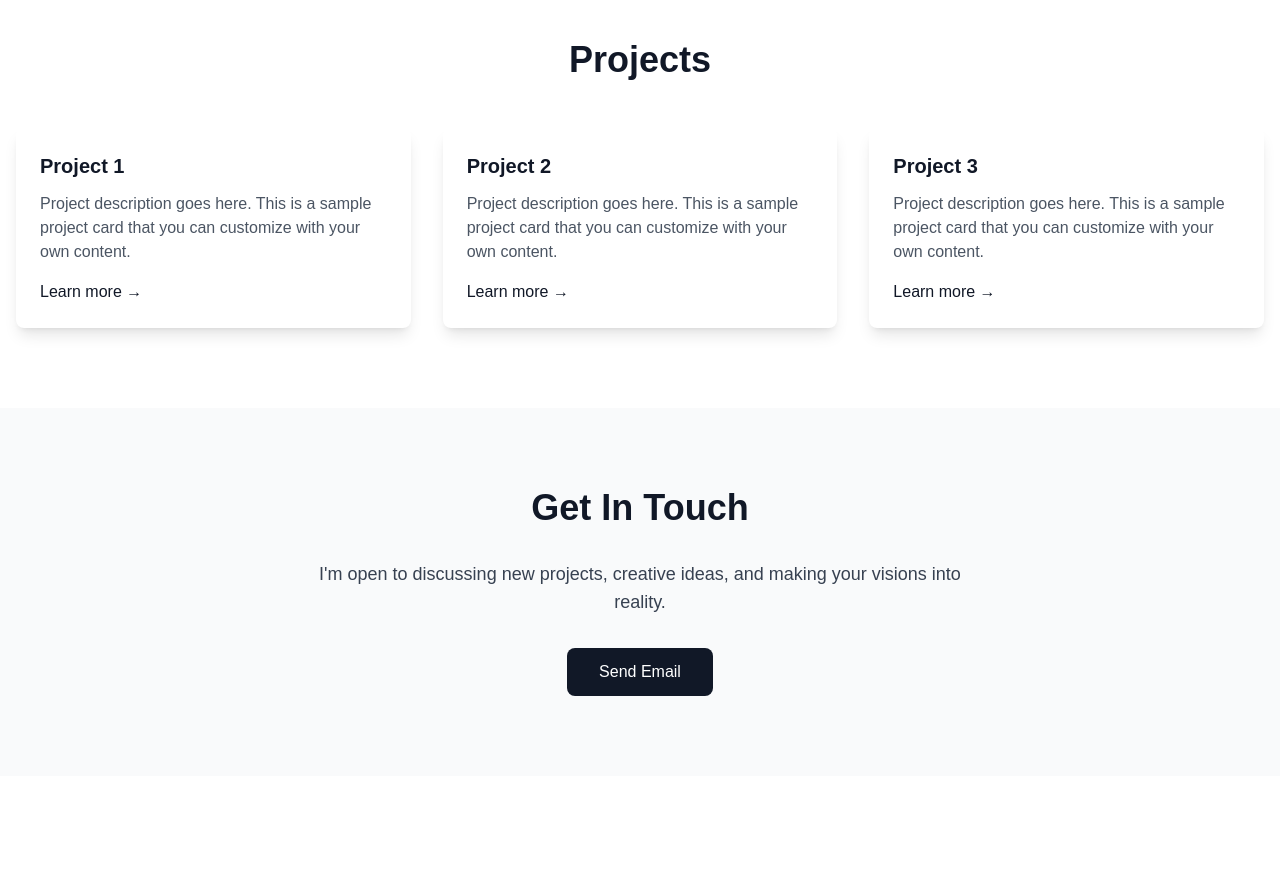
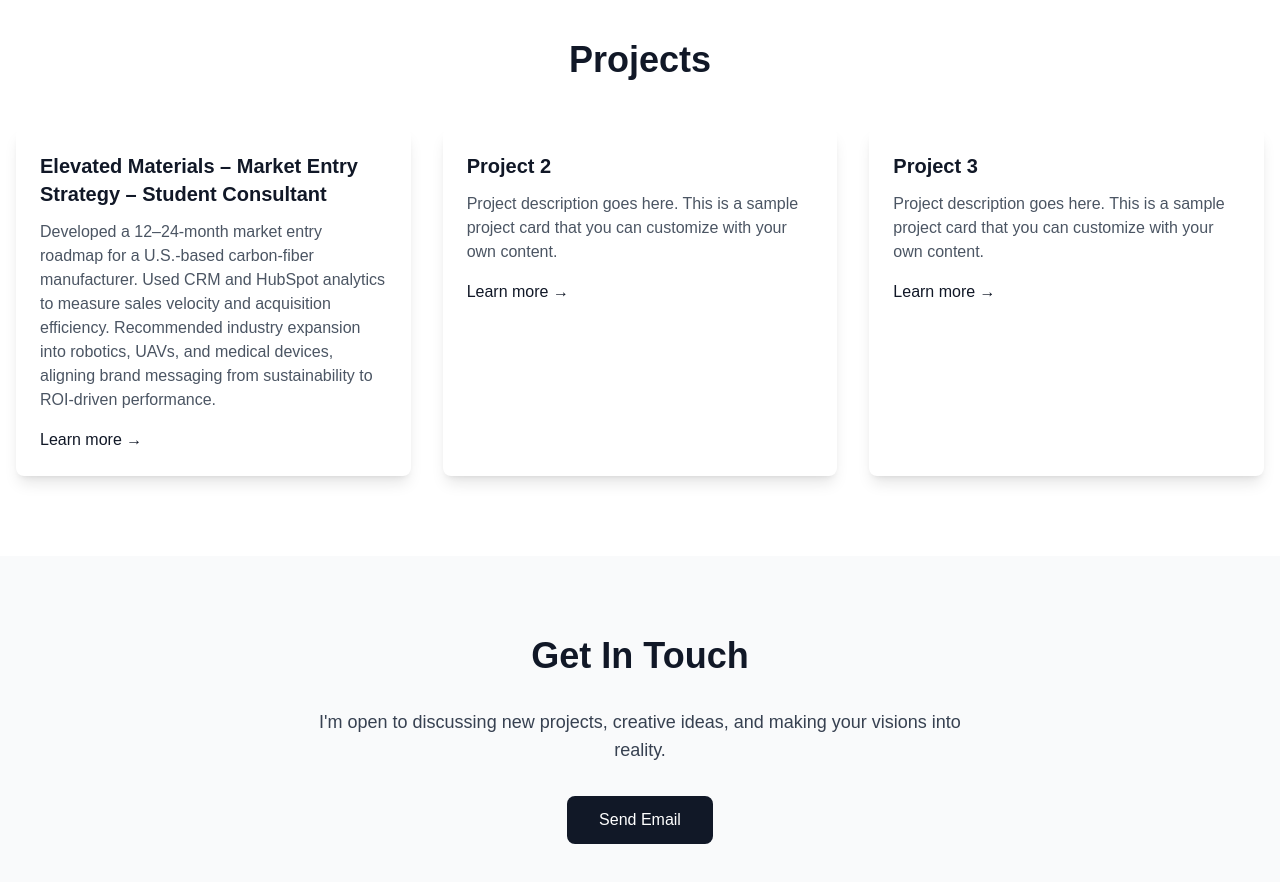
Before and after one commit to timaddg/Marketing_Portfolio, a Next.js app: page / in a window 1280 px wide. Shown: the part 980-1862 px from the top of the page. Before the commit the page ends 1756 px from the top, so only its background shows below. Built offline with nearby package versions, Linux system fonts and the light colour scheme.

Commit message:
Add project showcase to homepage with detailed market entry strategy description

```diff
--- a/app/page.tsx
+++ b/app/page.tsx
@@ -54,7 +54,21 @@ export default function Home() {
             Projects
           </h2>
           <div className="grid grid-cols-1 md:grid-cols-2 lg:grid-cols-3 gap-8">
-            {[1, 2, 3].map((project) => (
+            <div className="bg-white dark:bg-gray-800 rounded-lg shadow-lg p-6 hover:shadow-xl transition-shadow duration-200">
+              <h3 className="text-xl font-semibold text-gray-900 dark:text-white mb-3">
+                Elevated Materials – Market Entry Strategy – Student Consultant
+              </h3>
+              <p className="text-gray-600 dark:text-gray-300 mb-4">
+                Developed a 12–24-month market entry roadmap for a U.S.-based carbon-fiber manufacturer. Used CRM and HubSpot analytics to measure sales velocity and acquisition efficiency. Recommended industry expansion into robotics, UAVs, and medical devices, aligning brand messaging from sustainability to ROI-driven performance.
+              </p>
+              <a
+                href="#"
+                className="text-gray-900 dark:text-white font-medium hover:underline"
+              >
+                Learn more →
+              </a>
+            </div>
+            {[2, 3].map((project) => (
               <div
                 key={project}
                 className="bg-white dark:bg-gray-800 rounded-lg shadow-lg p-6 hover:shadow-xl transition-shadow duration-200"
```
